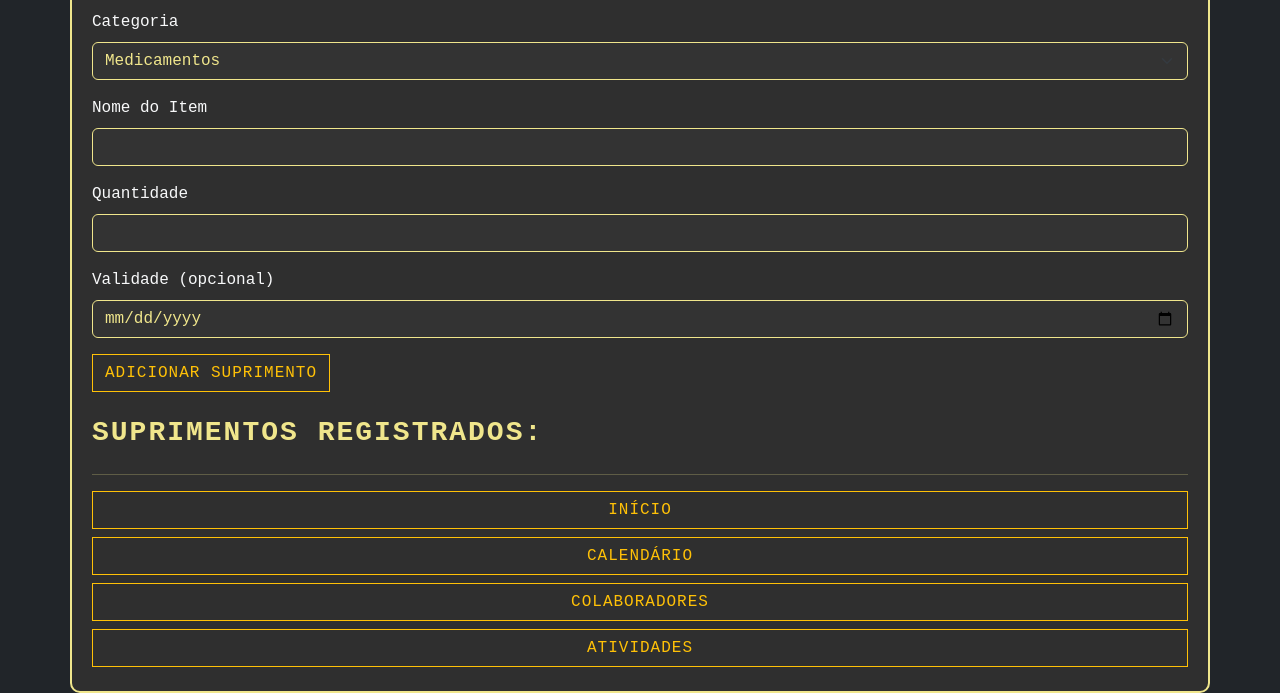
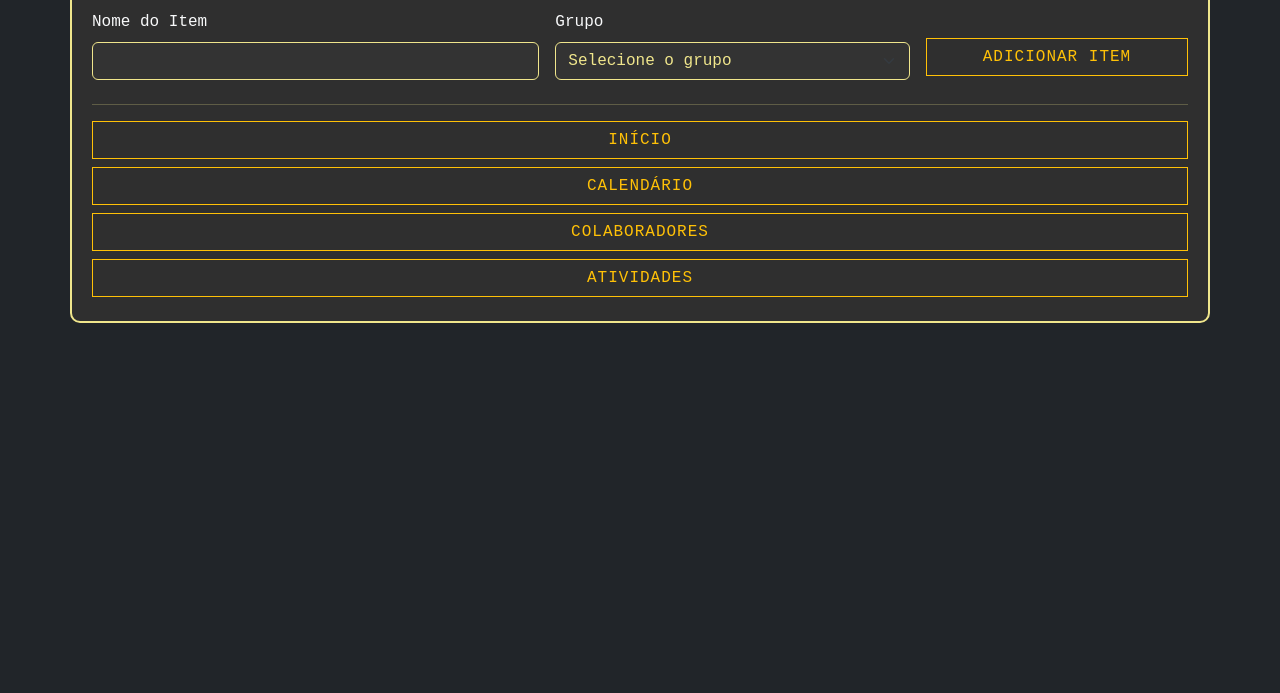
Before and after one commit to AryCord26/Guia-de-Sobrevivencia, a plain HTML site: page suprimentos.html in a window 1280 px wide. Shown: the part 108-801 px from the top of the page. Drawn offline with nearby package versions, Linux system fonts and the light colour scheme.

Commit message:
Update suprimentos.html

```diff
--- a/suprimentos.html
+++ b/suprimentos.html
@@ -1,48 +1,48 @@
 <!DOCTYPE html>
 <html lang="pt-BR">
 <head>
-    <meta charset="UTF-8">
-    <meta name="viewport" content="width=device-width, initial-scale=1.0">
+    <meta charset="UTF-8" />
+    <meta name="viewport" content="width=device-width, initial-scale=1" />
     <title>Suprimentos - Guia de Sobrevivência</title>
-    <link rel="stylesheet" href="https://cdn.jsdelivr.net/npm/bootstrap@5.3.3/dist/css/bootstrap.min.css">
-    <link rel="stylesheet" href="css/style.css">
+    <link
+      href="https://cdn.jsdelivr.net/npm/bootstrap@5.3.3/dist/css/bootstrap.min.css"
+      rel="stylesheet"
+    />
+    <link rel="stylesheet" href="css/style.css" />
 </head>
 <body class="bg-dark text-light">
-
   <div class="container py-4">
-        <h1 class="mb-4">Gerenciar Suprimentos</h1>
+    <h1 class="mb-4 text-center">Gerenciamento de Suprimentos</h1>
 
     <form id="formSuprimento" class="mb-4">
-            <div class="mb-3">
-                <label for="categoria" class="form-label">Categoria</label>
-                <select id="categoria" class="form-select" required>
+      <div class="row g-3 align-items-center">
+        <div class="col-md-5">
+          <label for="nomeItem" class="form-label">Nome do Item</label>
+          <input type="text" class="form-control" id="nomeItem" required />
+        </div>
+        <div class="col-md-4">
+          <label for="grupoItem" class="form-label">Grupo</label>
+          <select id="grupoItem" class="form-select" required>
+            <option value="" disabled selected>Selecione o grupo</option>
             <option value="Medicamentos">Medicamentos</option>
-                    <option value="Comidas">Comidas</option>
+            <option value="Comida">Comida</option>
             <option value="Bebidas">Bebidas</option>
             <option value="Itens Importantes">Itens Importantes</option>
-                    <option value="Itens de Lazer">Itens de Lazer</option>
+            <option value="Itens de Laser">Itens de Laser</option>
             <option value="Diversos">Diversos</option>
           </select>
         </div>
-            <div class="mb-3">
-                <label for="nome" class="form-label">Nome do Item</label>
-                <input type="text" class="form-control" id="nome" required>
+        <div class="col-md-3 d-grid">
+          <button type="submit" class="btn btn-outline-warning mt-4">Adicionar Item</button>
         </div>
-            <div class="mb-3">
-                <label for="quantidade" class="form-label">Quantidade</label>
-                <input type="number" class="form-control" id="quantidade" required min="1">
       </div>
-            <div class="mb-3">
-                <label for="validade" class="form-label">Validade (opcional)</label>
-                <input type="date" class="form-control" id="validade">
-            </div>
-            <button type="submit" class="btn btn-outline-warning">Adicionar Suprimento</button>
     </form>
 
-        <h3>Suprimentos Registrados:</h3>
-        <ul id="listaSuprimentos" class="list-group"></ul>
+    <div id="suprimentosList">
+      <!-- Grupos e itens aparecerão aqui -->
+    </div>
 
-        <hr>
+    <hr />
 
     <!-- Navegação -->
     <div class="d-grid gap-2">
@@ -53,6 +53,7 @@
     </div>
   </div>
 
+  <script src="https://cdn.jsdelivr.net/npm/bootstrap@5.3.3/dist/js/bootstrap.bundle.min.js"></script>
   <script src="js/suprimentos.js"></script>
 </body>
 </html>
```
Lines whose indentation alone changed are shown as unchanged.
